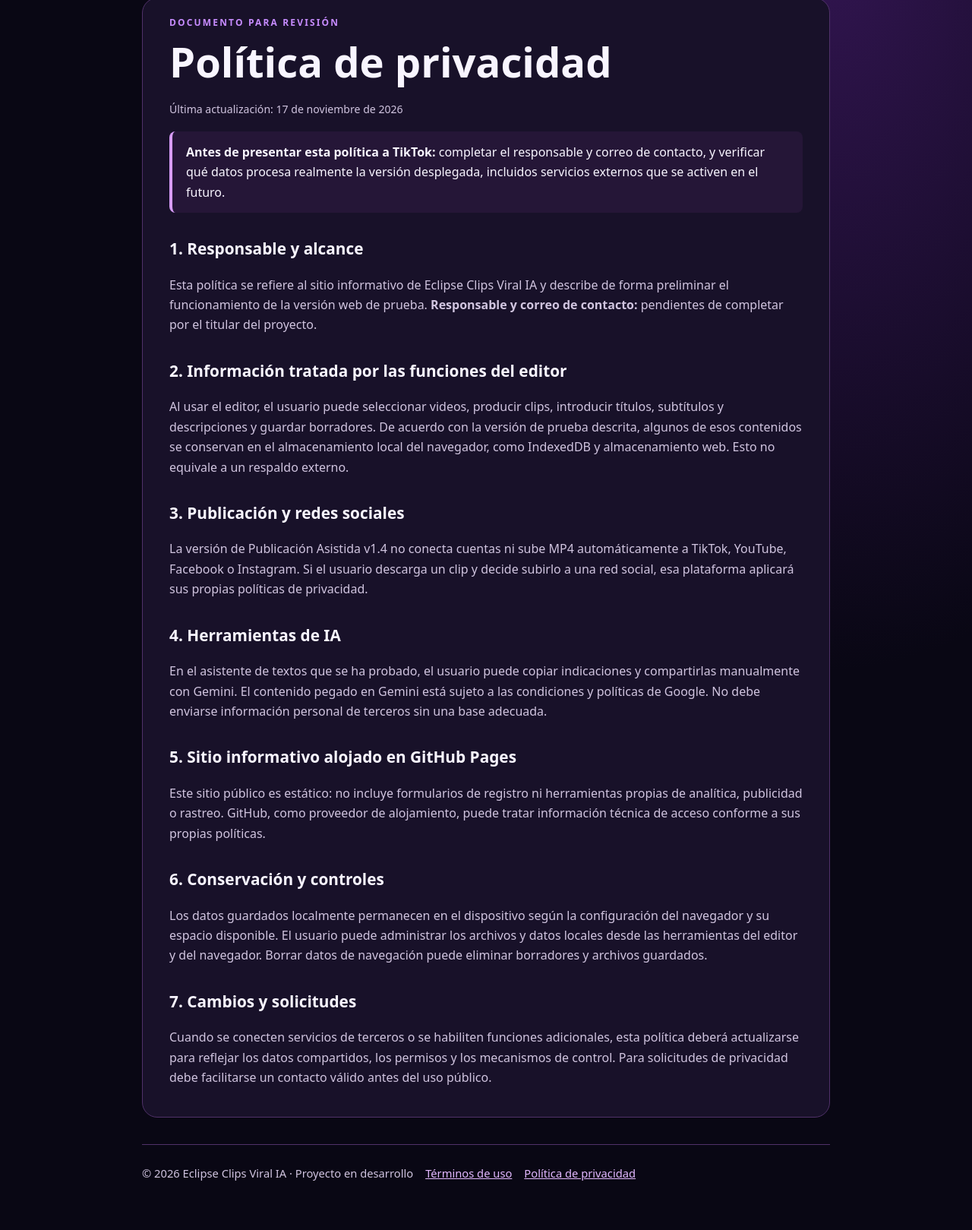
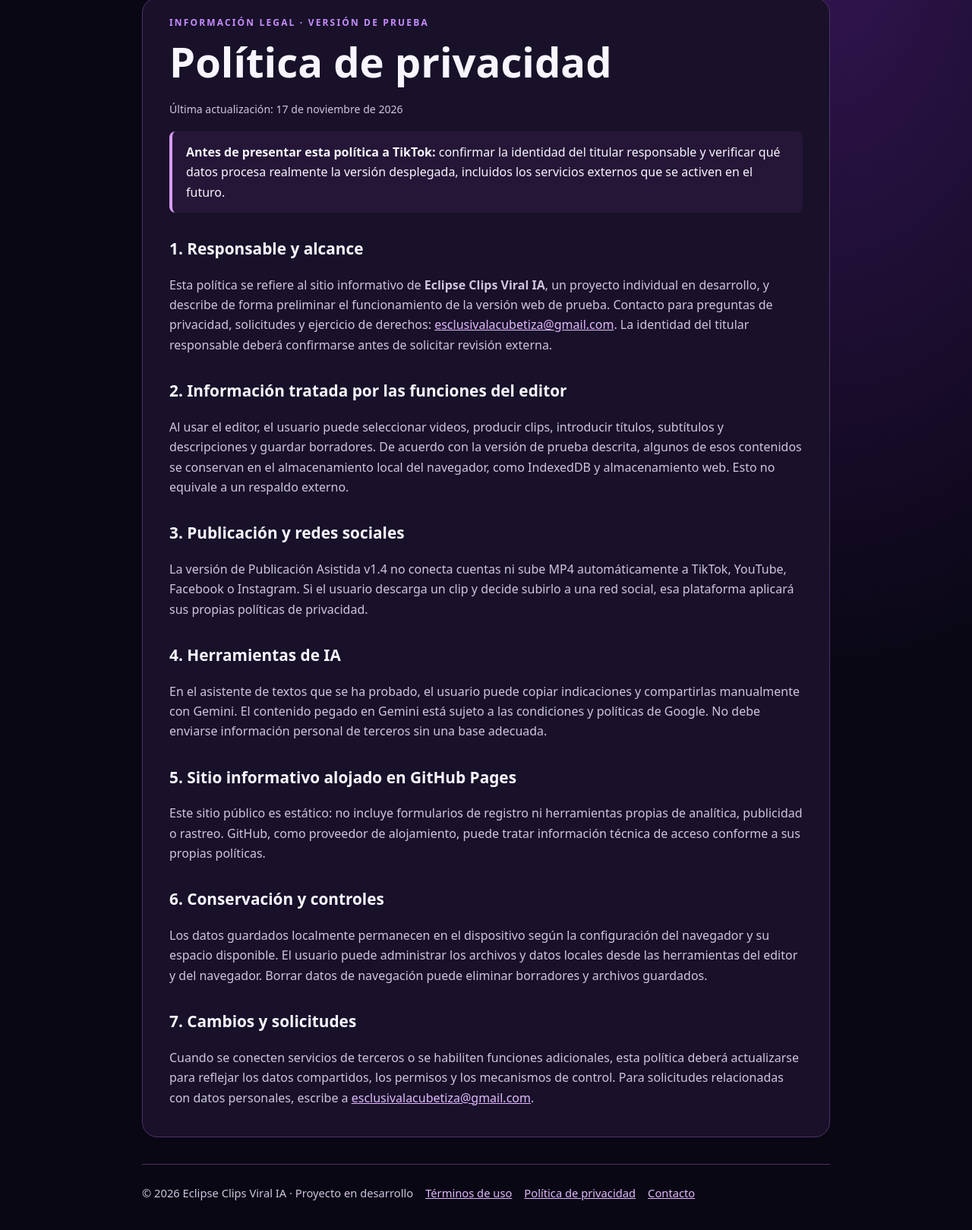
Before and after one commit to esclusivalacubetiza-dotcom/eclipse-clips-oficial, a plain HTML site: page privacy.html in a window 1280 px wide. Shown: the part 121-1740 px from the top of the page at 76% size. Drawn offline with Linux system fonts and the light colour scheme.

Commit message:
Add files via upload

```diff
--- a/privacy.html
+++ b/privacy.html
@@ -19,15 +19,15 @@ a{color:#e3b9ff} a:focus-visible{outline:3px solid #fff;outline-offset:3px}
 <header class="header"><a class="brand" href="index.html"><img src="logo.png" alt="Ícono de Eclipse" />Eclipse Clips Viral IA</a><nav aria-label="Navegación principal"><a href="index.html">Inicio</a><a href="terms.html">Términos de uso</a><a href="privacy.html">Privacidad</a></nav></header>
 
 <main class="legal">
-<div class="eyebrow">Documento para revisión</div><h1>Política de privacidad</h1><p class="small">Última actualización: 17 de noviembre de 2026</p>
-<div class="alert"><strong>Antes de presentar esta política a TikTok:</strong> completar el responsable y correo de contacto, y verificar qué datos procesa realmente la versión desplegada, incluidos servicios externos que se activen en el futuro.</div>
-<h2>1. Responsable y alcance</h2><p>Esta política se refiere al sitio informativo de Eclipse Clips Viral IA y describe de forma preliminar el funcionamiento de la versión web de prueba. <strong>Responsable y correo de contacto:</strong> pendientes de completar por el titular del proyecto.</p>
+<div class="eyebrow">Información legal · Versión de prueba</div><h1>Política de privacidad</h1><p class="small">Última actualización: 17 de noviembre de 2026</p>
+<div class="alert"><strong>Antes de presentar esta política a TikTok:</strong> confirmar la identidad del titular responsable y verificar qué datos procesa realmente la versión desplegada, incluidos los servicios externos que se activen en el futuro.</div>
+<h2>1. Responsable y alcance</h2><p>Esta política se refiere al sitio informativo de <strong>Eclipse Clips Viral IA</strong>, un proyecto individual en desarrollo, y describe de forma preliminar el funcionamiento de la versión web de prueba. Contacto para preguntas de privacidad, solicitudes y ejercicio de derechos: <a href="mailto:esclusivalacubetiza@gmail.com">esclusivalacubetiza@gmail.com</a>. La identidad del titular responsable deberá confirmarse antes de solicitar revisión externa.</p>
 <h2>2. Información tratada por las funciones del editor</h2><p>Al usar el editor, el usuario puede seleccionar videos, producir clips, introducir títulos, subtítulos y descripciones y guardar borradores. De acuerdo con la versión de prueba descrita, algunos de esos contenidos se conservan en el almacenamiento local del navegador, como IndexedDB y almacenamiento web. Esto no equivale a un respaldo externo.</p>
 <h2>3. Publicación y redes sociales</h2><p>La versión de Publicación Asistida v1.4 no conecta cuentas ni sube MP4 automáticamente a TikTok, YouTube, Facebook o Instagram. Si el usuario descarga un clip y decide subirlo a una red social, esa plataforma aplicará sus propias políticas de privacidad.</p>
 <h2>4. Herramientas de IA</h2><p>En el asistente de textos que se ha probado, el usuario puede copiar indicaciones y compartirlas manualmente con Gemini. El contenido pegado en Gemini está sujeto a las condiciones y políticas de Google. No debe enviarse información personal de terceros sin una base adecuada.</p>
 <h2>5. Sitio informativo alojado en GitHub Pages</h2><p>Este sitio público es estático: no incluye formularios de registro ni herramientas propias de analítica, publicidad o rastreo. GitHub, como proveedor de alojamiento, puede tratar información técnica de acceso conforme a sus propias políticas.</p>
 <h2>6. Conservación y controles</h2><p>Los datos guardados localmente permanecen en el dispositivo según la configuración del navegador y su espacio disponible. El usuario puede administrar los archivos y datos locales desde las herramientas del editor y del navegador. Borrar datos de navegación puede eliminar borradores y archivos guardados.</p>
-<h2>7. Cambios y solicitudes</h2><p>Cuando se conecten servicios de terceros o se habiliten funciones adicionales, esta política deberá actualizarse para reflejar los datos compartidos, los permisos y los mecanismos de control. Para solicitudes de privacidad debe facilitarse un contacto válido antes del uso público.</p>
+<h2>7. Cambios y solicitudes</h2><p>Cuando se conecten servicios de terceros o se habiliten funciones adicionales, esta política deberá actualizarse para reflejar los datos compartidos, los permisos y los mecanismos de control. Para solicitudes relacionadas con datos personales, escribe a <a href="mailto:esclusivalacubetiza@gmail.com">esclusivalacubetiza@gmail.com</a>.</p>
 </main>
-<footer><span>© 2026 Eclipse Clips Viral IA · Proyecto en desarrollo</span><a href="terms.html">Términos de uso</a><a href="privacy.html">Política de privacidad</a></footer>
+<footer><span>© 2026 Eclipse Clips Viral IA · Proyecto en desarrollo</span><a href="terms.html">Términos de uso</a><a href="privacy.html">Política de privacidad</a><a href="mailto:esclusivalacubetiza@gmail.com">Contacto</a></footer>
 </div></body></html>
```
Also changed, not shown: index.html (+1 -1 lines), terms.html (+4 -4 lines).
